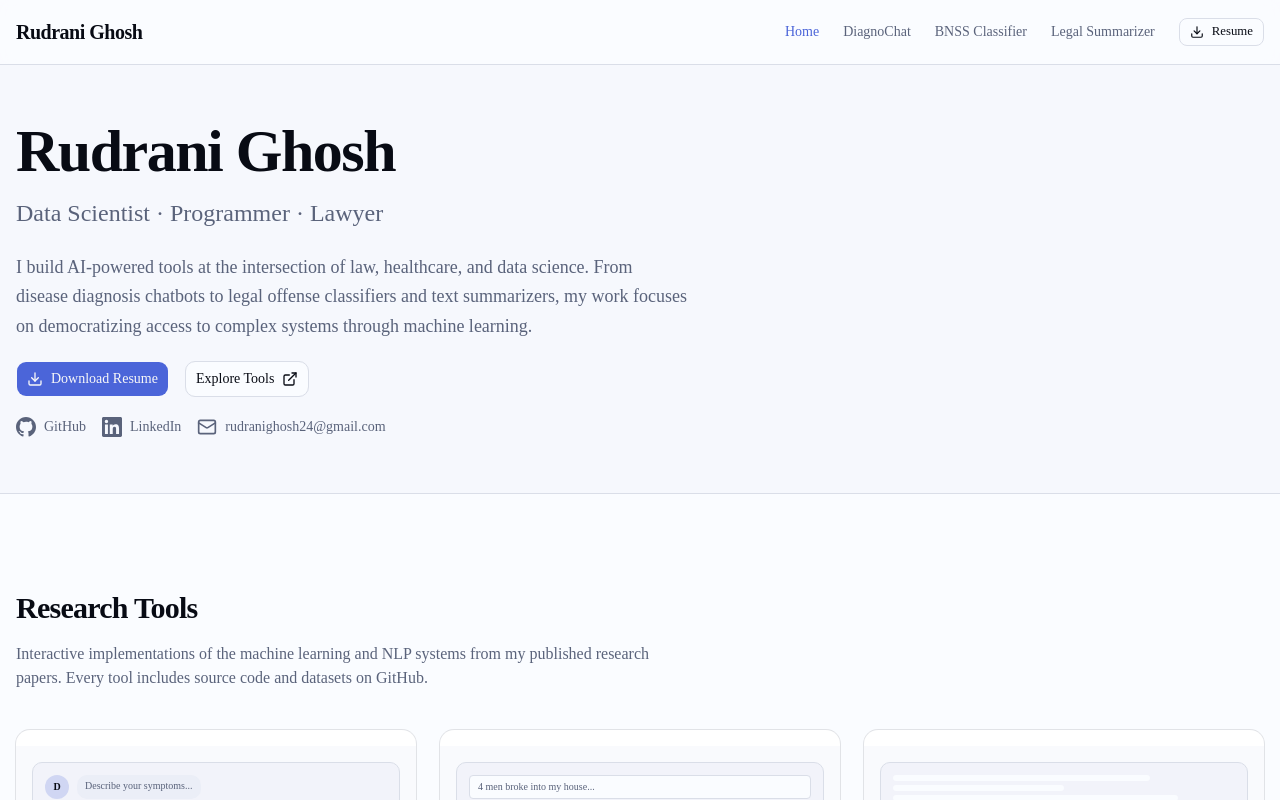
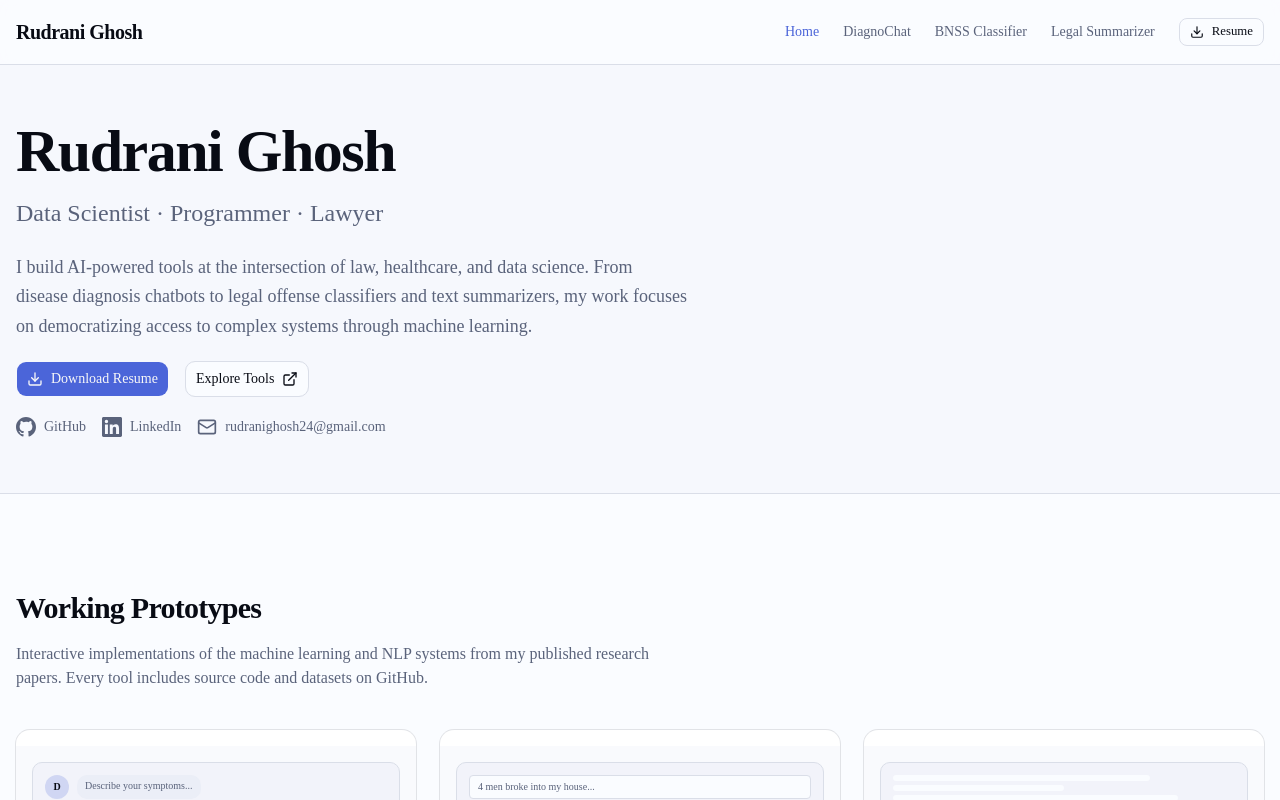
Before and after one commit to RudraniGhosh24/PortfolioProjects, a Next.js app: page / in a window 1280 px wide. Shown: the top 800 px of the page. Built offline with nearby package versions, Linux system fonts and the light colour scheme.

Commit message:
Rename Research Tools to Working Prototypes

```diff
--- a/app/page.tsx
+++ b/app/page.tsx
@@ -236,7 +236,7 @@ export default function Home() {
             viewport={{ once: true }}
             transition={{ duration: 0.6 }}
           >
-            <h2 className="text-3xl font-bold tracking-tight mb-4">Research Tools</h2>
+            <h2 className="text-3xl font-bold tracking-tight mb-4">Working Prototypes</h2>
             <p className="text-muted-foreground max-w-2xl mb-10">
               Interactive implementations of the machine learning and NLP systems from my published research papers.
               Every tool includes source code and datasets on GitHub.
```
